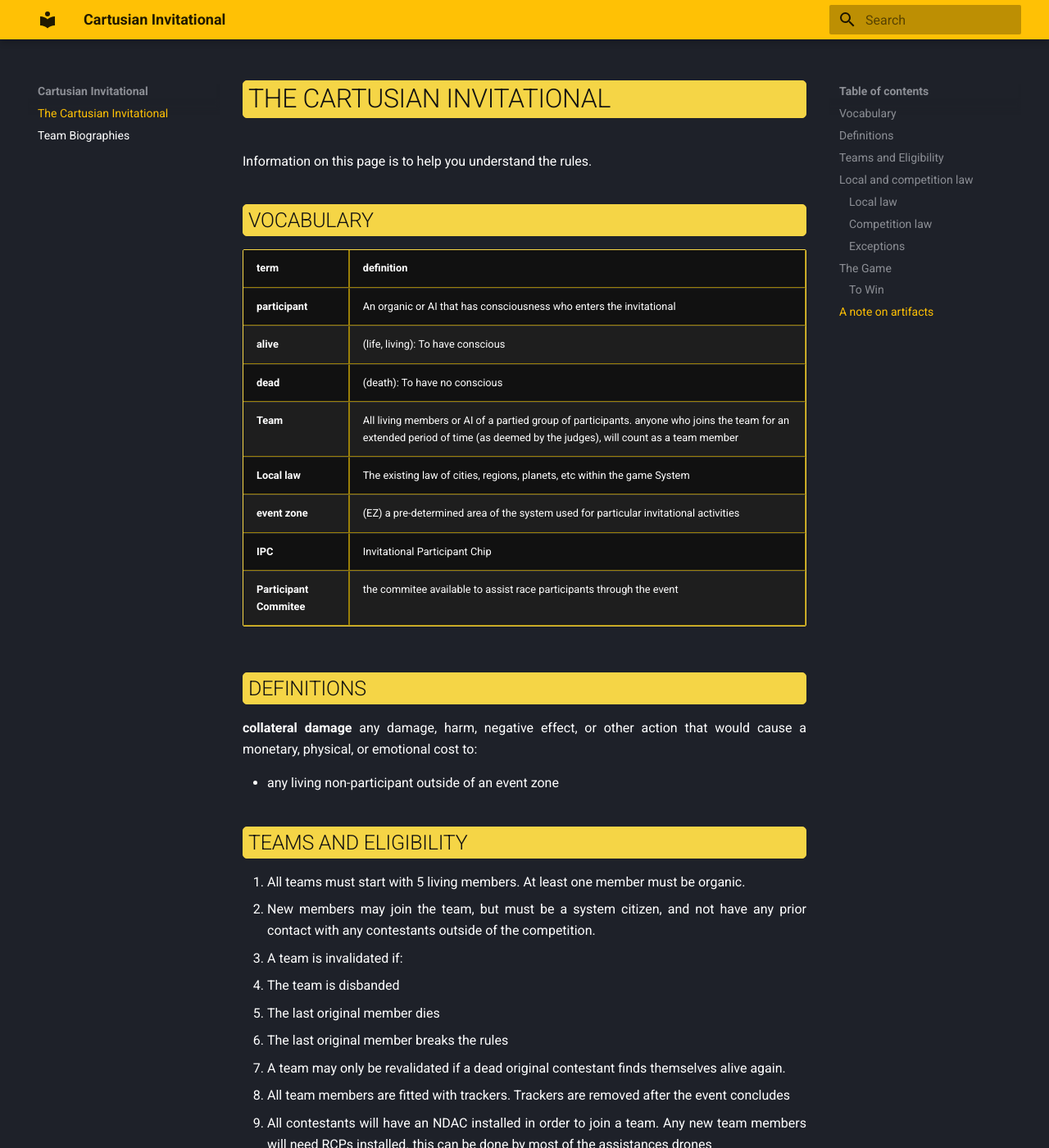
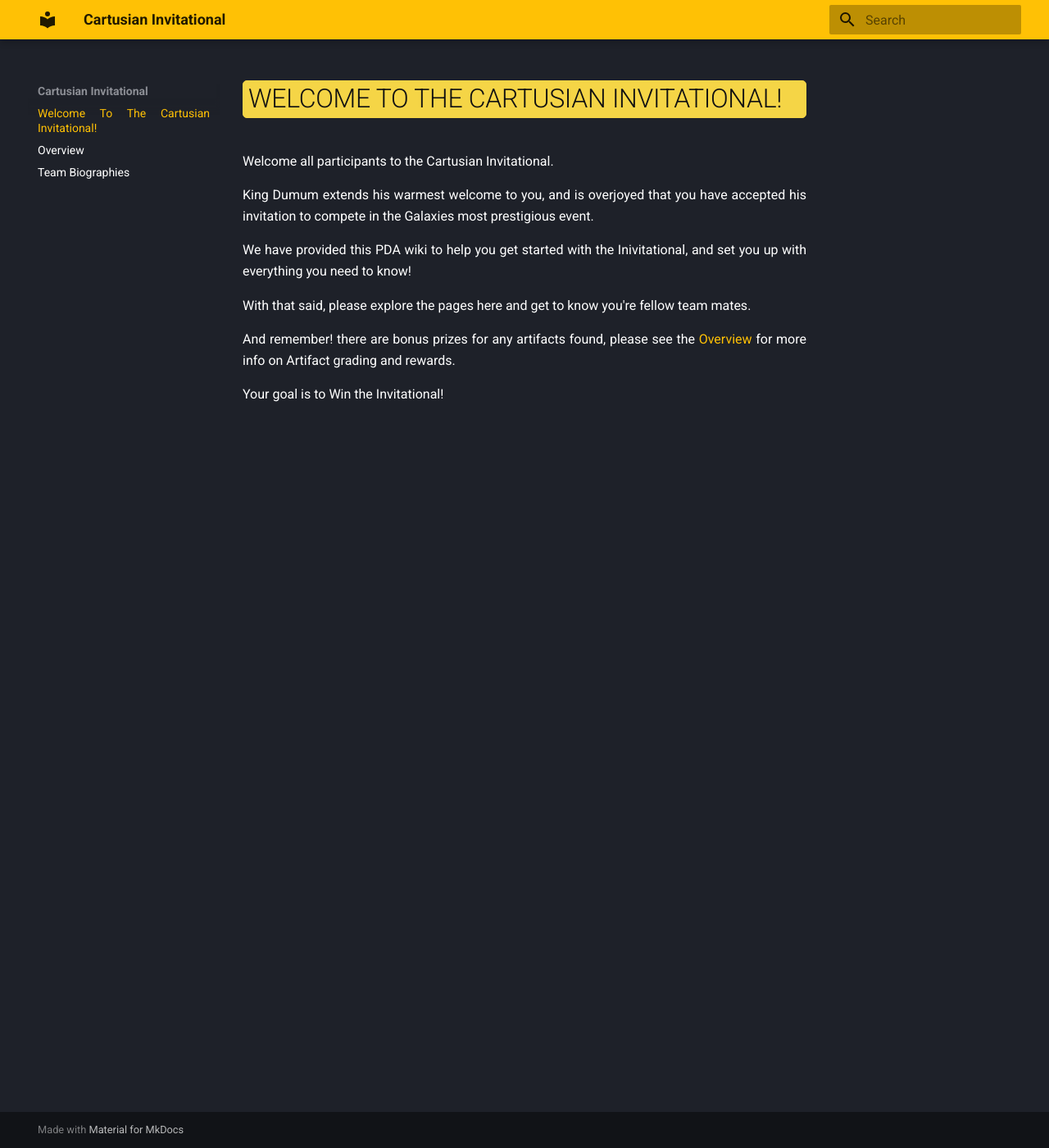
Before and after one commit to RollForCode/cartusian-triangles-wiki, an MkDocs documentation site: the page built from docs/index.md, in a window 1280 px wide and 1400 px high. Shown: the whole window at 82% size. Built offline with MkDocs 1.6.1 and Material for MkDocs 9.7.7, drawn with Linux system fonts in a browser that asks for light colours; some of the changed text lies outside the part shown.

Commit message:
Update from https://github.com/RollForCode/starfinder-trianges/commit/b8d4fb31c405fb7a4531537f8e8783f273b3b57f

```diff
--- a/docs/index.md
+++ b/docs/index.md
@@ -1,70 +1,13 @@
-# The Cartusian Invitational
+# Welcome To The Cartusian Invitational!
 
-Information on this page is to help you understand the rules.
+Welcome all participants to the Cartusian Invitational.
 
-## Vocabulary
+King Dumum extends his warmest welcome to you, and is overjoyed that you have accepted his invitation to compete in the Galaxies most prestigious event.
 
-| term | definition |
-| :----- | ------ |
-| **participant** | An organic or AI that has consciousness who enters the invitational |
-| **alive** | (life, living): To have conscious |
-| **dead** | (death): To have no conscious |
-| **Team** | All living members or AI of a partied group of participants. anyone who joins the team for an extended period of time (as deemed by the judges), will count as a team member |
-| **Local law** | The existing law of cities, regions, planets, etc within the game System |
-| **event zone** | (EZ) a pre-determined area of the system used for particular invitational activities |
-| **IPC** | Invitational Participant Chip |
-| **Participant Commitee** | the commitee available to assist race participants through the event |
+We have provided this PDA wiki to help you get started with the Inivitational, and set you up with everything you need to know!
 
-## Definitions
+With that said, please explore the pages here and get to know you're fellow team mates.
 
-**collateral damage**
-any damage, harm, negative effect, or other action that would cause a monetary, physical, or emotional cost to:
+And remember! there are bonus prizes for any artifacts found, please see the [Overview](./overview.md) for more info on Artifact grading and rewards.
 
-- any living non-participant outside of an event zone
-
-## Teams and Eligibility
-
-1. All teams must start with 5 living members. At least one member must be organic.
-2. New members may join the team, but must be a system citizen, and not have any prior contact with any contestants outside of the competition.
-3. A team is invalidated if:
-   - The team is disbanded
-   - The last original member dies
-   - The last original member breaks the rules
-4. A team may only be revalidated if a dead original contestant finds themselves alive again.
-5. All team members are fitted with trackers. Trackers are removed after the event concludes
-6. All contestants will have an NDAC installed in order to join a team. Any new team members will need RCPs installed. this can be done by most of the assistances drones
-
-## Local and competition law
-
-### Local law
-
-The event organisers have arranged with planetary and system governments some adjustments to the local law for contestants, please note the following changes below apply system wide unless noted under 'exceptions':
-
-- collateral damage is illegal.
-- Everything else is legal.
-- portable black hole weapons are legal.
-
-### Competition law
-
-The event organisers have determited the below actions illegal within the game.
-- Damaging event trackers, cameras, drones, crew, audio, or other equipment which facilitates the event is always illegal, even within EZ
-
-### Exceptions
-
-All cities, Cartusia Prime:
-
-- [local law that remains] Meals without meat are illegal
-- [Local law that remains] Hunting and breeding livestock is illegal within 20 miles of cities
-
-## The Game
-### To Win
-
-First Team to reach the last checkpoint wins. The team must touch the checkpoint to win.
-
-Those who don't win, and don't reach the checkpoint, will be terminated.
-
-In any circumstance where a draw, or unknown/undeterminable result takes place, The race judges will decide the method of conclusion.
-
-## A note on artifacts
-
-Any found artifacts, relics, monuments, or other historal item discovered by contestants must be reported to the event council on finding. Although the majority of artifacts are able to be kept by contestants, some may need to be requisitioned. In cases of requision, contestants will be compensated monetarily by the race council.
+Your goal is to Win the Invitational!
```
Also changed, not shown: docs/overview.md (added, +77 -0 lines).
